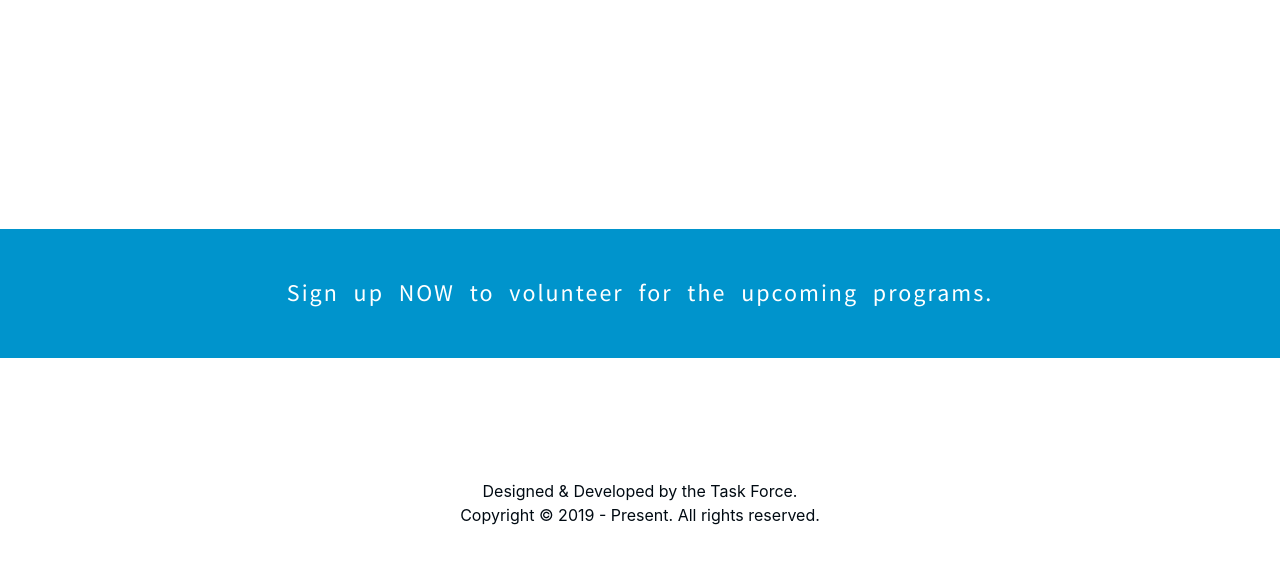
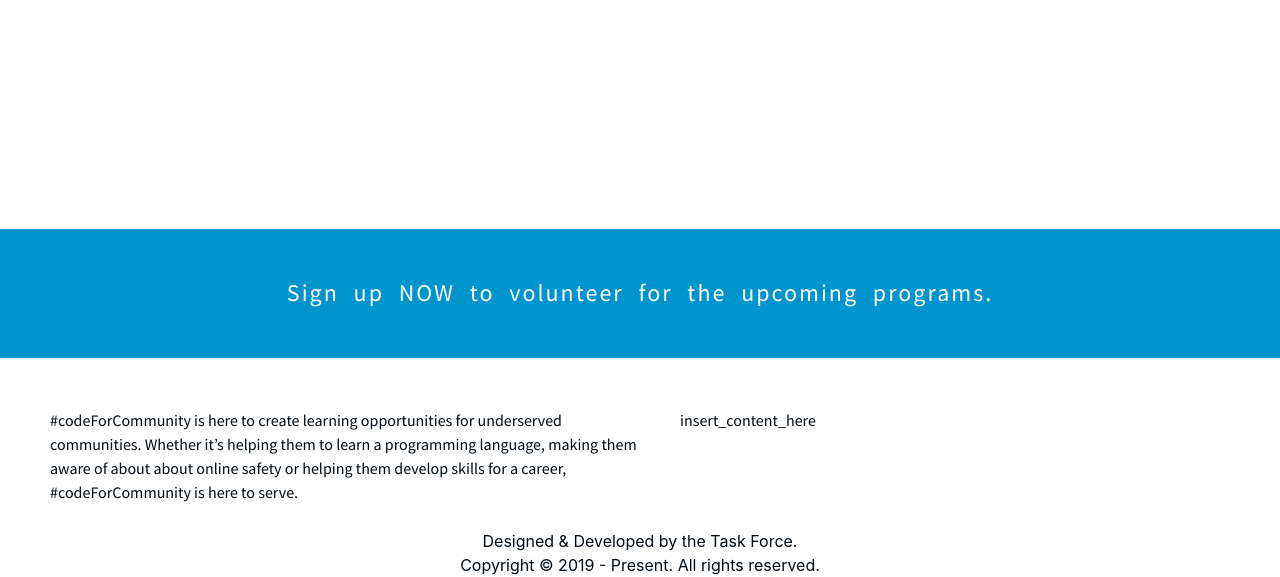
Before and after one commit to code-for-community/main-website, a plain HTML site: page index.html in a window 1280 px wide. Shown: the part 231-808 px from the top of the page. Drawn offline with nearby package versions, Linux system fonts and the light colour scheme.

Commit message:
added description section. not complete

```diff
--- a/css/external.css
+++ b/css/external.css
@@ -46,7 +46,7 @@
     float: none;
   }
 
-  #landing-page
+  #landing-page, #description-message
   {
     text-align: center;
   }
@@ -66,6 +66,7 @@ No media query since the extra-large breakpoint has no upper bound on its width
 {
   padding: 20px 50px;
   color: #000a12;
+  width: 100%;
 }
 
 #main a:link {
--- a/index.html
+++ b/index.html
@@ -194,14 +194,21 @@
             </div>
           </div>
 
-          <div id="description" class="row">
+          <div id="description" class="row" style="padding-top: 50px; padding-left: 50px;">
+              <div id="description-message" class="col-lg-6">
+                #codeForCommunity is here to create learning opportunities for underserved communities.
 
+Whether it’s helping them to learn a programming language, making them aware of about about online safety or helping them develop skills for a career, #codeForCommunity is here to serve.
+              </div>
+              <div class="col-lg-6">
+                insert_content_here
+              </div>
           </div>
         </div>
       </div>
 
       <div id="footer" class="row">
-        <div class="col text-center">
+        <div class="col text-center" style="padding-top: 50px;">
           Designed & Developed by the Task Force.
           <br>
           Copyright © 2019 - Present. All rights reserved.
```
